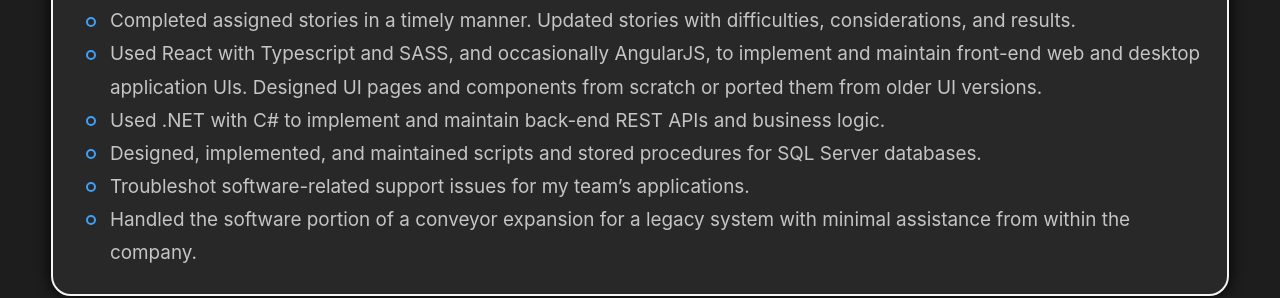
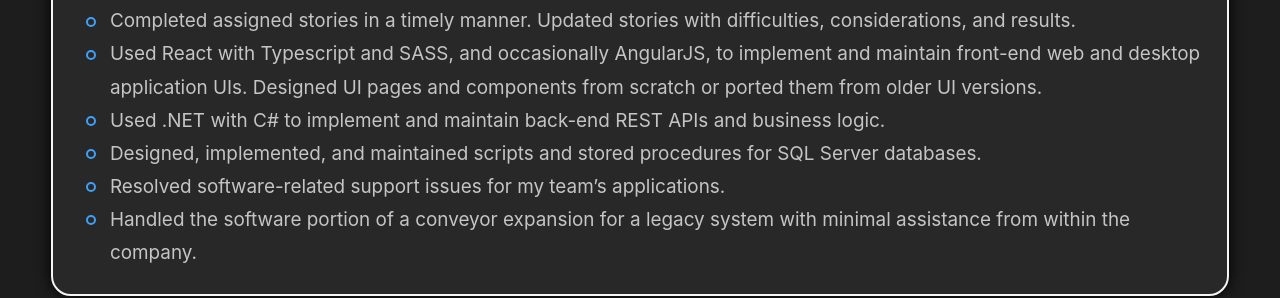
Before and after one commit to Dylan-Dotti/React-Portfolio-Website, a React (Vite) app: page / in a window 1280 px wide. Shown: the part 3946-4244 px from the top of the page. Built offline with nearby package versions, Linux system fonts and the light colour scheme.

Commit message:
'Troubleshot' to 'Resolved'

```diff
--- a/src/Components/About/index.tsx
+++ b/src/Components/About/index.tsx
@@ -252,7 +252,7 @@ const About: React.FC = () => {
                                 <li>Used React with Typescript and SASS, and occasionally AngularJS, to implement and maintain front-end web and desktop application UIs. Designed UI pages and components from scratch or ported them from older UI versions.</li>
                                 <li>Used .NET with C# to implement and maintain back-end REST APIs and business logic.</li>
                                 <li>Designed, implemented, and maintained scripts and stored procedures for SQL Server databases.</li>
-                                <li>Troubleshot software-related support issues for my team’s applications.</li>
+                                <li>Resolved software-related support issues for my team’s applications.</li>
                                 <li>Handled the software portion of a conveyor expansion for a legacy system with minimal assistance from within the company. </li>
                             </ul>
                         </FadeInSection>
```
